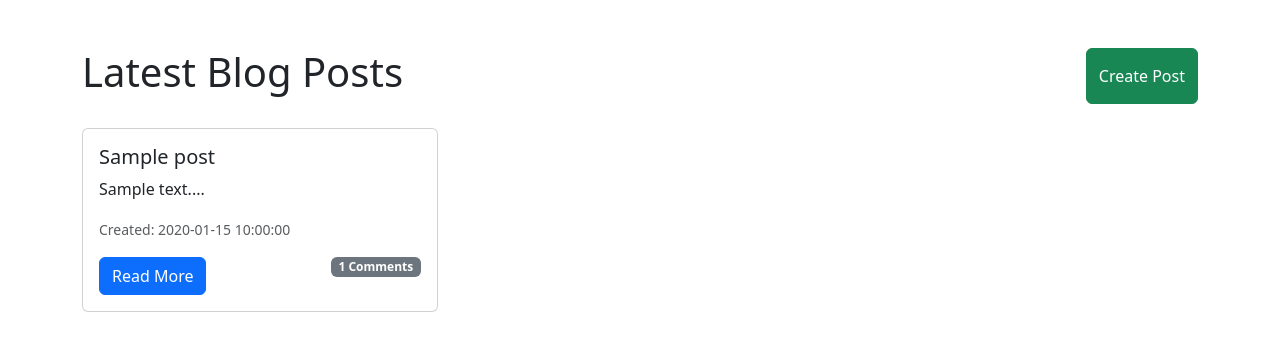
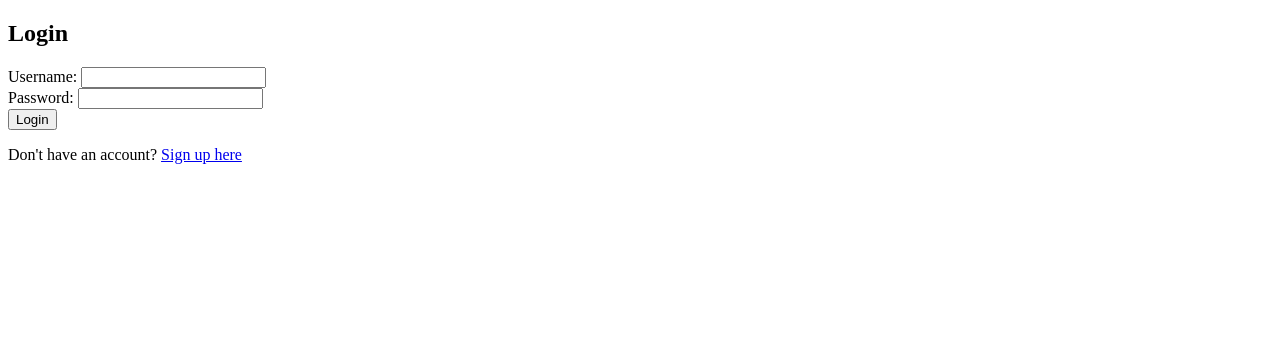
Before and after one commit to tony-tang-aligent/backend_onboard_blog, a PHP site: page / in a window 1280 px wide. Shown: the top 351 px of the page. Run offline with PHP 8.4, Linux system fonts and the light colour scheme; tables that the repository leaves empty hold one stand-in row (values such as "Sample post").

Commit message:
Adding in the signup and login logic

```diff
--- a/app/controllers/HomeController.php
+++ b/app/controllers/HomeController.php
@@ -11,6 +11,7 @@ class HomeController extends Controller {
     public function index() {
         $posts = $this->postModel ->getPosts();
 
-        require_once 'views/home.php';
+//        require_once 'views/home.php';
+        require_once 'views/users/login.php';
     }
 }
--- a/app/controllers/UsersController.php
+++ b/app/controllers/UsersController.php
@@ -1,11 +1,43 @@
 <?php
 
+require_once 'models/UserModel.php';
 class UsersController {
 
     private $userModel;
 
     public function __construct() {
         $this->userModel = new UserModel();
+    }
+
+//    public function tosignup() {
+//        if (headers_sent()) {
+//            // Output has been sent, cannot use header()
+//            echo '<script type="text/javascript">window.location.href="/signup";</script>';
+//            exit;
+//        } else {
+//            header('Location: /signup');
+//            exit;
+//        }
+//    }
+//
+//    public function tologin() {
+//        // Redirect to login page
+//        if (headers_sent()) {
+//            // Output has been sent, cannot use header()
+//            echo '<script type="text/javascript">window.location.href="/login";</script>';
+//            exit;
+//        } else {
+//            header('Location: /login');
+//            exit;
+//        }
+//    }
+
+    public function tosignup() {
+        require_once 'views/users/signup.php';
+    }
+
+    public function tologin() {
+        require_once 'views/users/login.php';
     }
 
     public function signup() {
@@ -27,7 +59,7 @@ class UsersController {
             $this->userModel->register($username, $email, $password);
             echo "Registration successfull";
         } else {
-            require_once 'views/signup.php';
+            require_once 'views/users/signup.php';
         }
     }
 
@@ -56,7 +88,7 @@ class UsersController {
             }
         } else {
             // Show login form
-            require_once 'views/login.php';
+            require_once 'views/users/login.php';
         }
     }
 }
--- a/app/index.php
+++ b/app/index.php
@@ -6,6 +6,8 @@ require_once 'controllers/HomeController.php';
 require_once 'core/Router.php';
 require_once 'controllers/PostsController.php';
 require_once 'controllers/CommentsController.php';
+require_once 'controllers/UsersController.php';
+
 $app = new App();
 
 $router = new Router();
@@ -15,6 +17,11 @@ $router->add('POST', '/posts/create', [new PostsController(), 'create']);
 $router->add('GET', '/posts/{id}', [new PostsController(), 'show']);
 $router->add('POST', '/posts/{id}/comments', [new CommentsController(), 'store']);
 $router->add('GET', '/comments/{id}',[new CommentsController(), 'show']);
+$router->add('GET', '/showsignup', [new UsersController(), 'tosignup']);
+$router->add('GET','/showlogin',[new UsersController(), 'tologin']);
+$router->add('POST', '/signup', [new UsersController(), 'signup']);
+$router->add('POST','/login',[new UsersController(), 'login']);
+
 // Get the request method and URI
 $requestMethod = $_SERVER['REQUEST_METHOD'];
 $requestUri = parse_url($_SERVER['REQUEST_URI'], PHP_URL_PATH);
--- a/app/models/UserModel.php
+++ b/app/models/UserModel.php
@@ -7,7 +7,7 @@ class UserModel extends Database
         // Hash the password before storing
         $hashedPassword = password_hash($password, PASSWORD_DEFAULT);
 
-        $this->query("INSERT INTO users (username, email, password) VALUES (:username, :email, :password)");
+        $this->query("INSERT INTO Users (username, email, password) VALUES (:username, :email, :password)");
         $this->bind(':username', $username);
         $this->bind(':email', $email);
         $this->bind(':password', $hashedPassword);
@@ -16,14 +16,14 @@ class UserModel extends Database
 
     public function findUserByUsername($username)
     {
-        $this->query("SELECT * FROM users WHERE username = :username");
+        $this->query("SELECT * FROM Users WHERE username = :username");
         $this->bind(':username', $username);
         return $this->single();
     }
 
     public function findUserByEmail($email)
     {
-        $this->query("SELECT * FROM users WHERE email = :email");
+        $this->query("SELECT * FROM Users WHERE email = :email");
         $this->bind(':email', $email);
         return $this->single();
     }
--- a/app/views/home.php
+++ b/app/views/home.php
@@ -12,6 +12,9 @@
 <div class="container mt-5">
     <div class="d-flex justify-content-between">
         <h1>Latest Blog Posts</h1>
+
+<!--        <a href="/signup" class="btn btn-primary me-2">Signup</a>-->
+<!--        <a href="/login" class="btn btn-secondary me-2">Login</a>-->
         <!-- Add Post button (only visible if logged in) -->
         <button class="btn btn-success" data-bs-toggle="modal" data-bs-target="#addPostModal">Create Post</button>
     </div>
--- a/app/views/users/login.php
+++ b/app/views/users/login.php
@@ -15,6 +15,7 @@
         <input type="password" name="password" required>
     </div>
     <button type="submit">Login</button>
+    <p>Don't have an account? <a href="/showsignup">Sign up here</a></p>
 </form>
 </body>
 </html>
--- a/app/views/users/signup.php
+++ b/app/views/users/signup.php
@@ -20,5 +20,6 @@
         </div>
         <button type="submit">Signup</button>
     </form>
+    <p>Already have an account? <a href="/showlogin">Login here</a></p>
 </body>
 </html>
```
